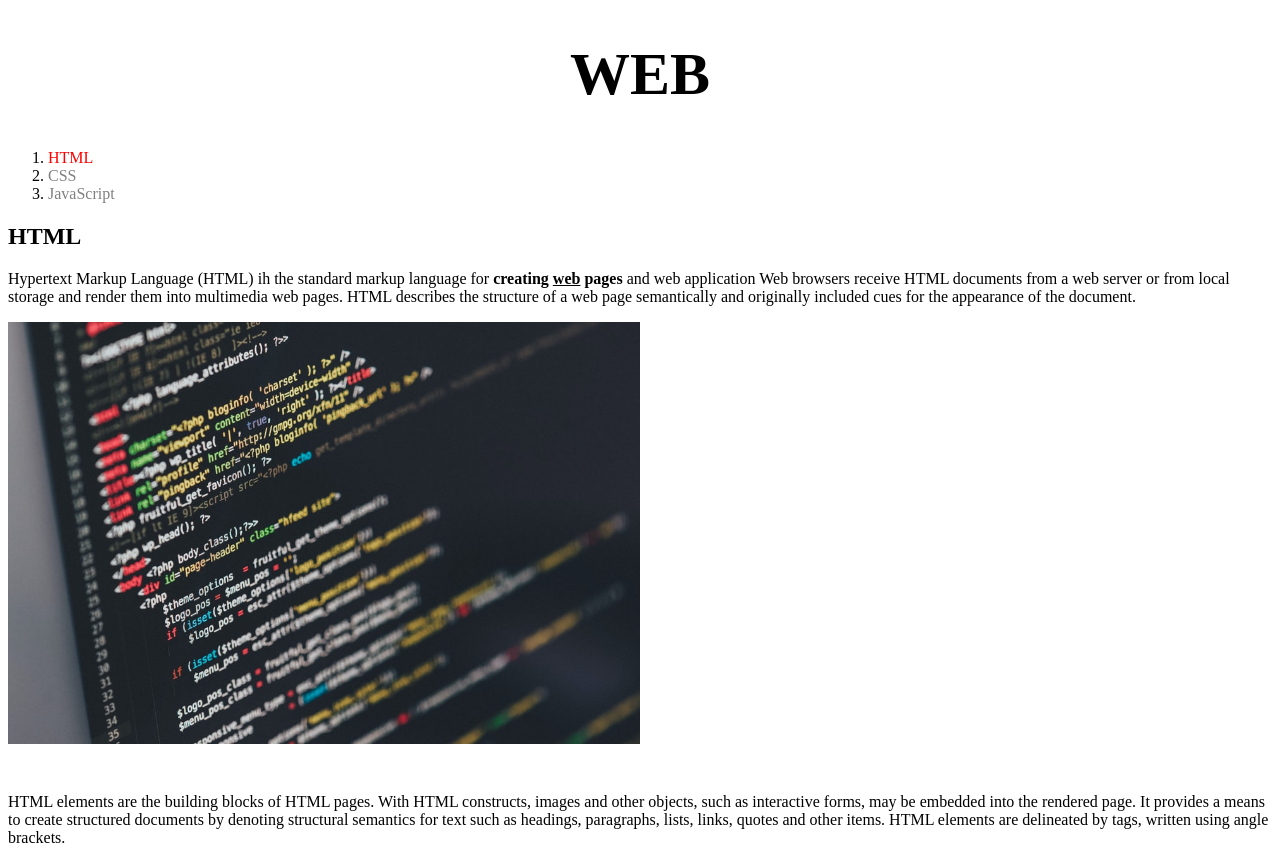
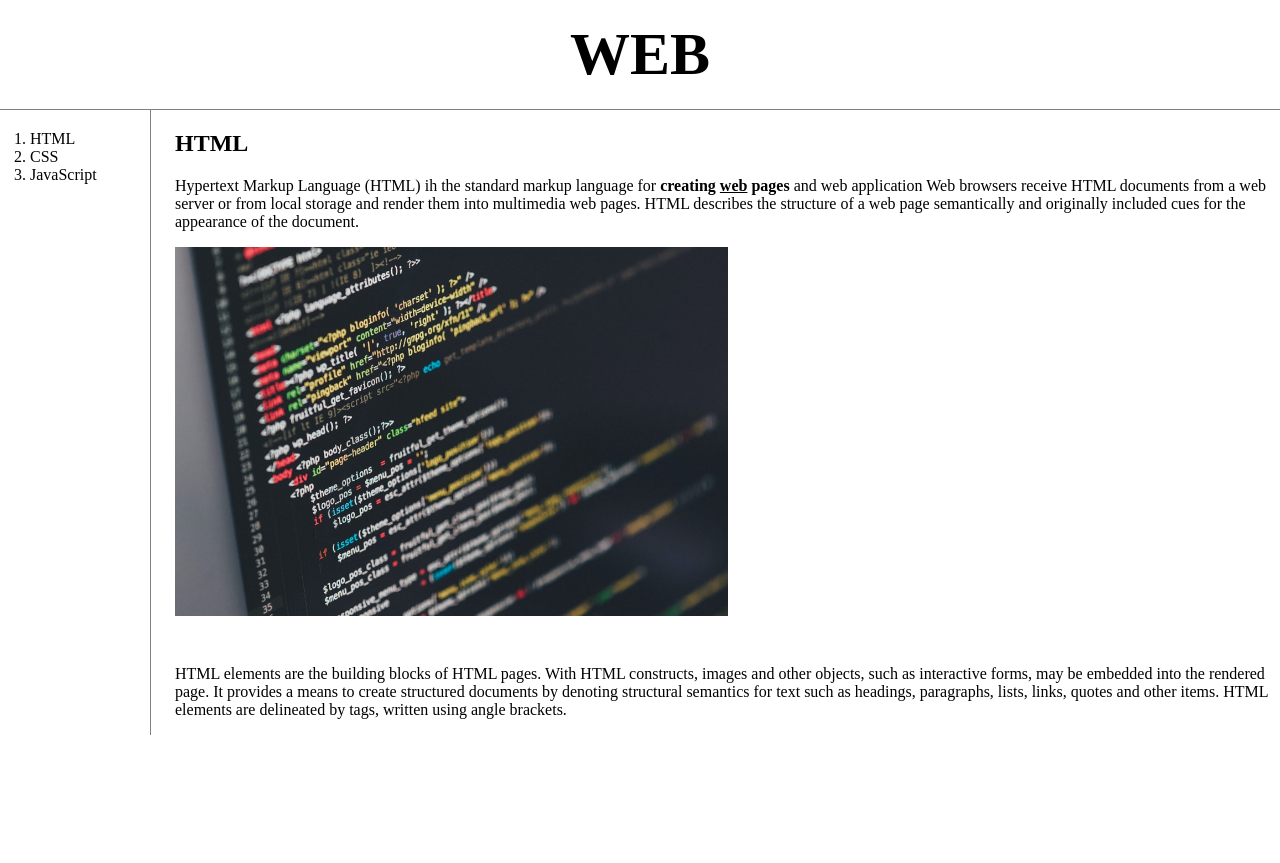
Before and after one commit to inho0718/web1, a plain HTML site: page 1.html in a window 1280 px wide. After the commit the page ends 800 px from the top, so only its background shows below. Drawn offline with Linux system fonts and the light colour scheme.

Commit message:
Add files via upload

```diff
--- a/1.html
+++ b/1.html
@@ -3,24 +3,21 @@
   <head>
     <title>WEB1 - html</title>
     <meta charset="utf-8">
-<style>
-h1{text-align: center; font-size: 60px}
-a{color: black; text-decoration: none;}
-.saw{color: gray}
-#active{color: red}
-</style>
-
+    <link rel="stylesheet" href="style.css">
   </head>
 
     <body>
       <h1><a href="index.html">WEB</a></h1>
+          <div id="grid">
             <ol>
-        <li><a href="1.html" class="saw active" id="active">HTML</a></li>
-        <li><a href="2.html" class="saw">CSS</a></li>
-        <li><a href="3.html" class="saw">JavaScript</a></li>
+              <li><a href="1.html">HTML</a></li>
+              <li><a href="2.html">CSS</a></li>
+              <li><a href="3.html">JavaScript</a></li>
             </ol>
+            <div id="article">
               <h2><a href="https://namu.wiki/w/HTML" target="_blank"
-        title="html speicification">HTML</a></h2>
+              title="html speicification">HTML</a>
+              </h2>
               <p>Hypertext Markup Language (HTML)
               ih the standard markup language for <strong>creating <u>web</u> pages</strong>
               and web application
@@ -35,5 +32,7 @@ a{color: black; text-decoration: none;}
               documents by denoting structural semantics for text such as headings, paragraphs,
               lists, links, quotes and other items. HTML elements are delineated by tags,
               written using angle brackets. </p>
+            </div>
+      </div>
     </body>
 </html>
--- /dev/null
+++ b/style.css
@@ -0,0 +1,13 @@
+body{margin: 0}
+h1{text-align: center; font-size: 60px;border-bottom: 1px solid gray;margin: 0;padding: 20px}
+a{color: black; text-decoration: none;}
+#grid ol{border-right: 1px solid gray;width: 100px;margin: 0;padding: 20px;padding-left: 30px;}
+#grid{display: grid; grid-template-columns: 150px 1fr;}
+#grid #article{padding-left: 25px;}
+
+@media (max-width:800px)
+{
+#grid{display: block;}
+#grid ol{border-right:none;}
+h1{border-bottom:none;}
+}
```
Also changed, not shown: 2.html (+5 -6 lines), 3.html (+6 -16 lines). Lines whose indentation alone changed are shown as unchanged.
